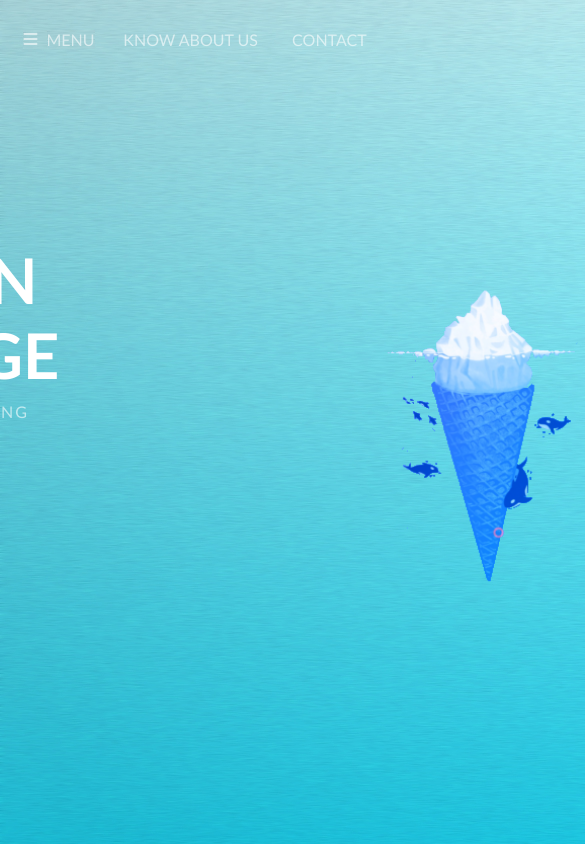
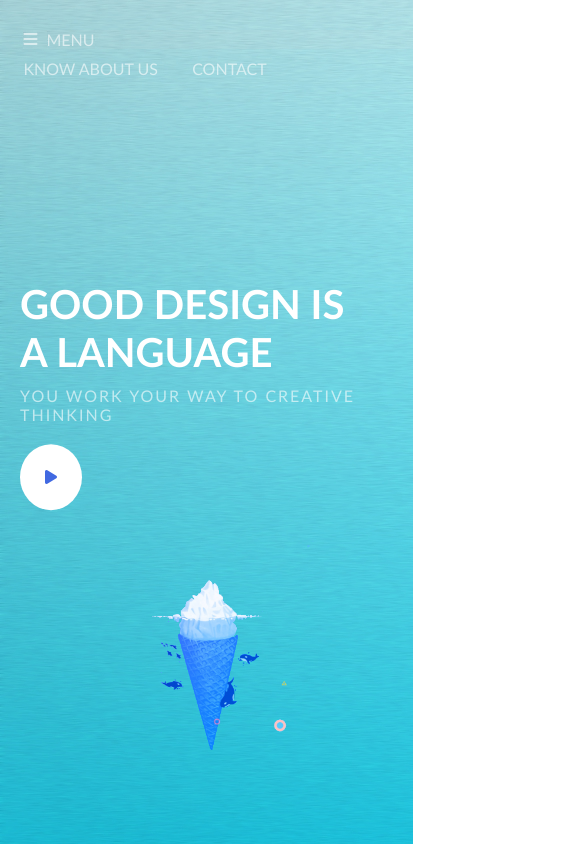
Before and after one commit to aivLuk/4.1-iceberg, a plain HTML site: page index.html in a window 390 px wide. Shown: the top 844 px of the page, 585 px wide, since content can reach past the window. Drawn offline with Linux system fonts and the light colour scheme.

Commit message:
responsive design added

```diff
--- a/main.css
+++ b/main.css
@@ -116,3 +116,49 @@ body, body * {
                 margin-right: 10%;
                 background: none;
             }
+
+@media (max-width: 1220px) {
+    section {
+        width: 800px;
+    }
+}
+@media (max-width: 820px) {
+    section {
+        width: 100%;
+        padding-right: 20px;
+        padding-left: 20px;
+    }
+    img {
+        width: 60%;
+        margin-right: 0;
+        margin-top: 30px;
+        margin-bottom: 10px;
+    }
+}
+
+@media (max-width: 550px) {
+    .sectionDiv {
+        width: 100%;
+        margin-top: 200px;
+    }
+    img {
+        width: 100%;
+        margin-right: 50px;
+        margin-left: 50px;
+    }
+}
+
+@media (max-width: 450px) {
+    .left {
+        width: 100%;
+    }
+    .right {
+        float: left;
+        width: 100%;
+        margin-left: 6%;
+        margin-top: 10px;
+    }
+    h1 {
+        font-size: 40px;
+    }
+}
```
